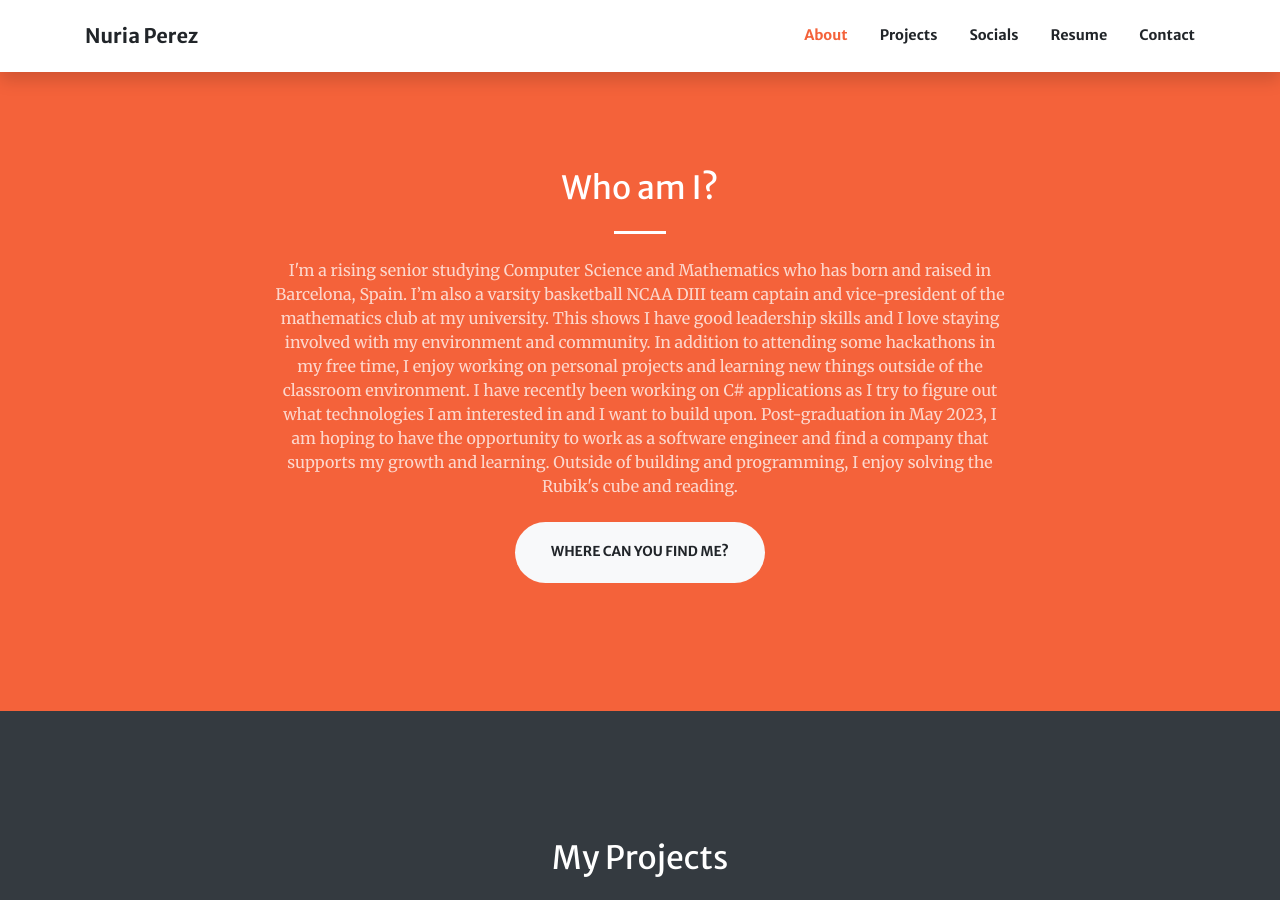
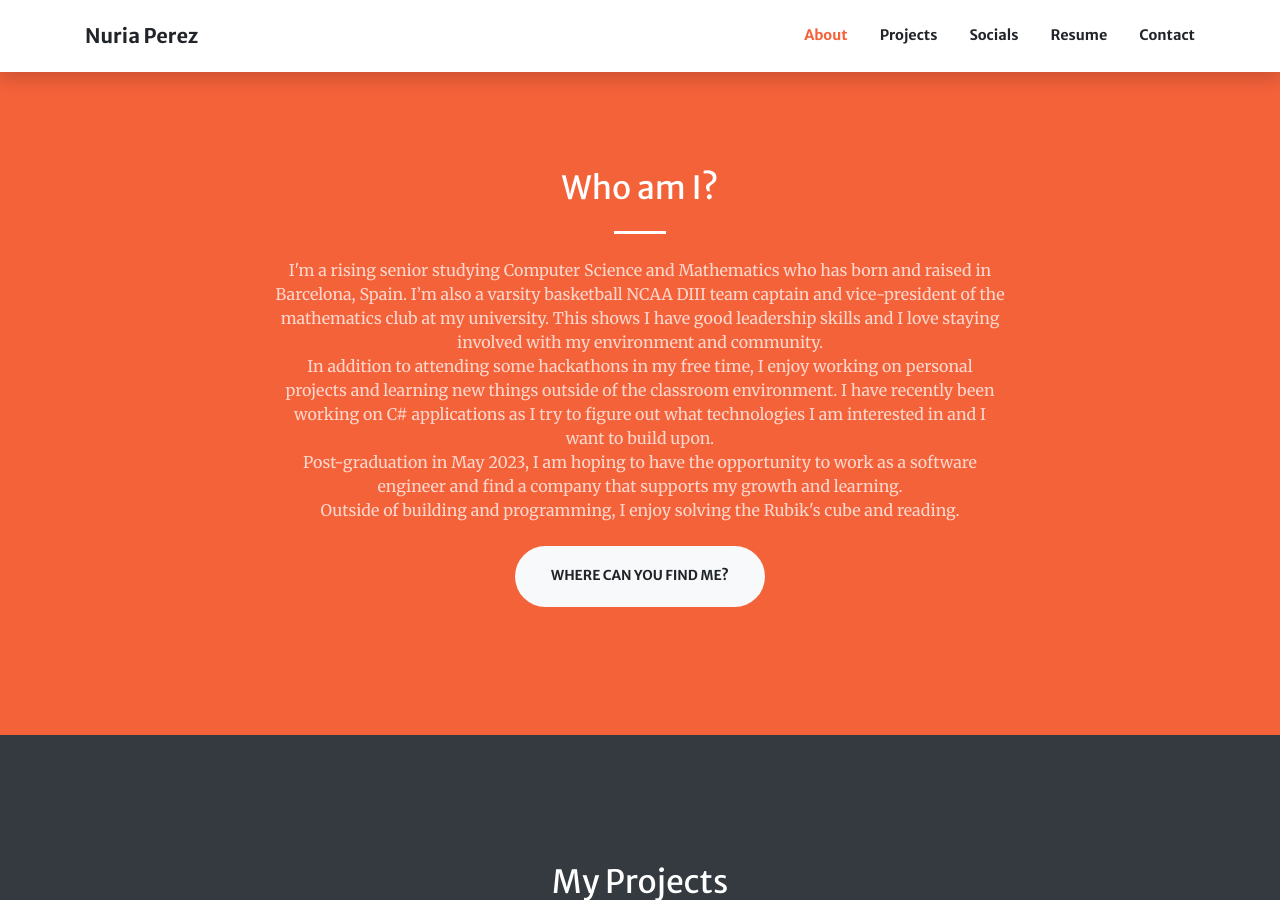
Before and after one commit to nperezcasas/nperezcasas.github.io, a Jekyll site: the page built from index.html, in a window 1280 px wide and 900 px high, scrolled down 859 px. Built offline with Jekyll 4.4.1, drawn with Linux system fonts in a browser that asks for light colours; nearby versions of some CDN libraries.

Commit message:
Update default.html

```diff
--- a/_layouts/default.html
+++ b/_layouts/default.html
@@ -59,11 +59,11 @@
                     <div class="col-lg-8 text-center">
                         <h2 class="text-white mt-0">Who am I?</h2>
                         <hr class="divider light my-4" />
-                        <p class="text-white-75 mb-4"> I'm a rising senior studying Computer Science and Mathematics who has born and raised in Barcelona, Spain. I’m also a varsity basketball NCAA DIII team captain and vice-president of the mathematics club at my university. This shows I have good leadership skills and I love staying involved with my environment and community.
+                        <p class="text-white-75 mb-4"> I'm a rising senior studying Computer Science and Mathematics who has born and raised in Barcelona, Spain. I’m also a varsity basketball NCAA DIII team captain and vice-president of the mathematics club at my university. This shows I have good leadership skills and I love staying involved with my environment and community. <br>
 
-In addition to attending some hackathons in my free time, I enjoy working on personal projects and learning new things outside of the classroom environment. I have recently been working on C# applications as I try to figure out what technologies I am interested in and I want to build upon.
+In addition to attending some hackathons in my free time, I enjoy working on personal projects and learning new things outside of the classroom environment. I have recently been working on C# applications as I try to figure out what technologies I am interested in and I want to build upon.  <br>
 
-Post-graduation in May 2023, I am hoping to have the opportunity to work as a software engineer and find a company that supports my growth and learning.
+Post-graduation in May 2023, I am hoping to have the opportunity to work as a software engineer and find a company that supports my growth and learning.  <br>
 
 Outside of building and programming, I enjoy solving the Rubik's cube and reading.</p>
                         <a class="btn btn-light btn-xl js-scroll-trigger" href="#Socials">Where can you find me?</a>
```
